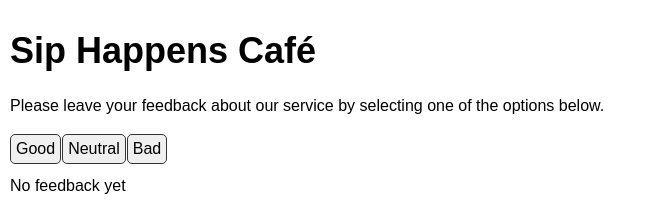
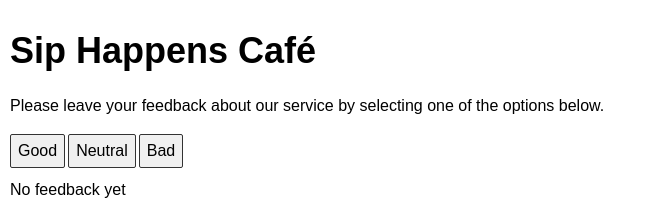
Before and after one commit to ValeriiaSeliverstova/goit-neo-react-hw-module2, a React (Vite) app: page / in a window 1280 px wide. Shown: the top 224 px of the page, without its empty margins (0-654 px from the left). Built offline with nearby package versions, Linux system fonts and the light colour scheme.

Commit message:
chore: fix css

```diff
--- a/src/Options.module.css
+++ b/src/Options.module.css
@@ -1,14 +1,14 @@
 .options {
   display: flex;
   flex-direction: row;
-  gap: 1px;
+  gap: 3px;
   margin: 10px auto;
 }
 
 .button {
-  padding: 5px;
+  padding: 7px;
   font-size: 16px;
   border: 1px solid #333;
-  border-radius: 5px;
+  border-radius: 2px;
   background-color: #f0f0f0;
 }
```
